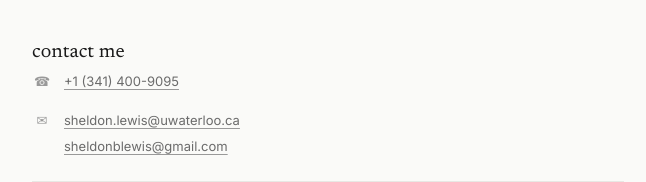
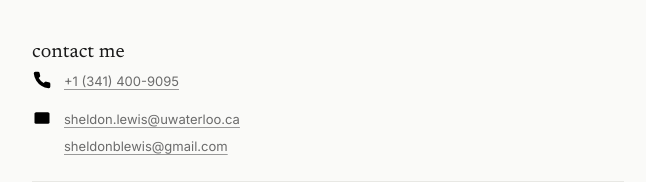
Before and after one commit to sheldonblewis/shelly-site, a Next.js app: page / in a window 1280 px wide. Shown: the part 1132-1314 px from the top of the page, without its empty margins (312-958 px from the left). Built offline with nearby package versions, Linux system fonts and the light colour scheme.

Commit message:
Improve contact icons

```diff
--- a/pages/index.js
+++ b/pages/index.js
@@ -196,11 +196,16 @@ export default function Home({ thoughts }) {
       <Section id="contact" title="contact me">
         <div className="contact-compact">
           <div className="contact-compact-row">
-            <span className="contact-icon" aria-hidden="true">☎</span>
+            <svg className="contact-icon" viewBox="0 0 24 24" aria-hidden="true">
+              <path d="M22 16.92v3a2 2 0 0 1-2.18 2 19.79 19.79 0 0 1-8.63-3.07 19.5 19.5 0 0 1-6-6A19.79 19.79 0 0 1 2.12 4.18 2 2 0 0 1 4.11 2h3a2 2 0 0 1 2 1.72c.12.9.33 1.78.62 2.64a2 2 0 0 1-.45 2.11L8.01 9.74a16 16 0 0 0 6 6l1.27-1.27a2 2 0 0 1 2.11-.45c.86.29 1.74.5 2.64.62A2 2 0 0 1 22 16.92Z" />
+            </svg>
             <a href={contact.phone.href}>{contact.phone.text}</a>
           </div>
           <div className="contact-compact-row">
-            <span className="contact-icon" aria-hidden="true">✉</span>
+            <svg className="contact-icon" viewBox="0 0 24 24" aria-hidden="true">
+              <rect x="3" y="5" width="18" height="14" rx="2" />
+              <path d="m3 7 9 6 9-6" />
+            </svg>
             <div className="contact-email-links">
               {contact.emails.map((email) => (
                 <a key={email.href} href={email.href}>{email.text}</a>
```
